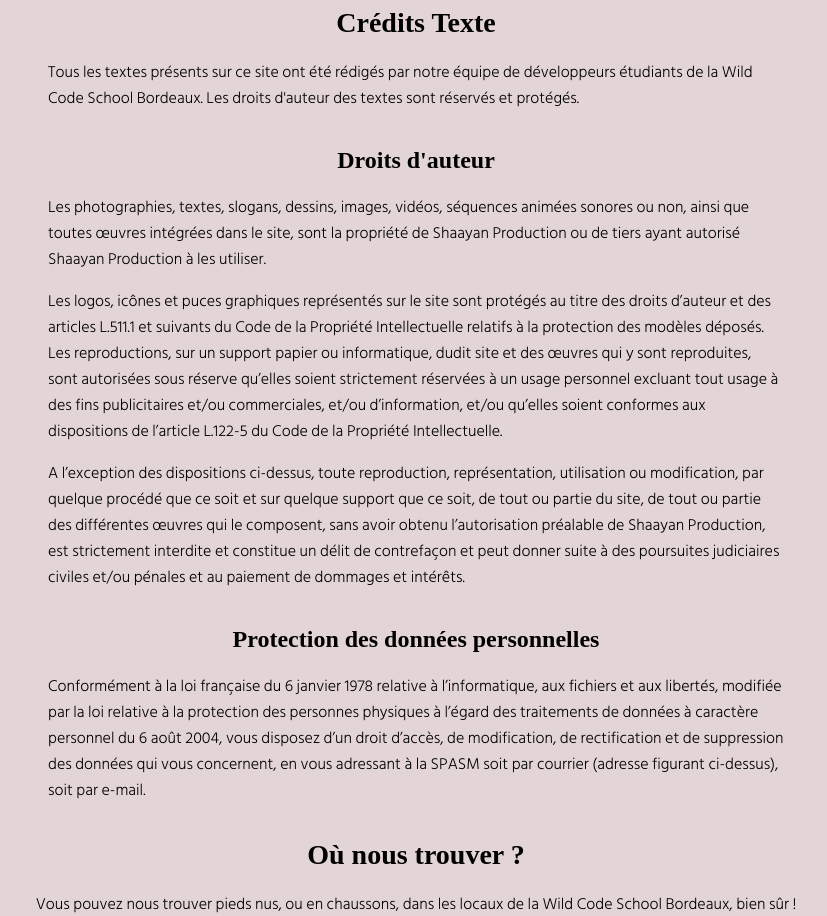
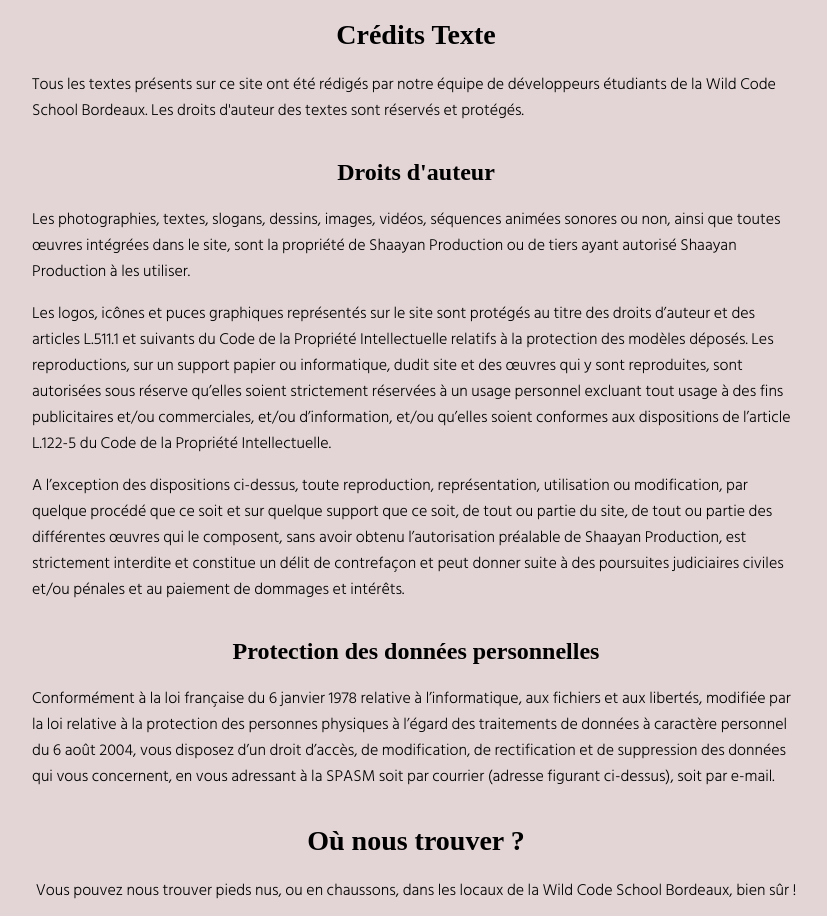
Before and after one commit to JulieRaymond/project1-trombi, a PHP site: page /credits.php in a window 1280 px wide. Shown: the part 594-1510 px from the top of the page, without its empty margins (224-1051 px from the left). Run offline with PHP 8.4, Linux system fonts and the light colour scheme; some web fonts are replaced.

Commit message:
:oups oublié de sauvegarder credits.php avant mon dernier commit ai ajouté le lien vers le livre d'or dans la navbar

```diff
--- a/credits.php
+++ b/credits.php
@@ -6,21 +6,21 @@ include "includes/php/_head.php";
 
 <main>
 
-    <div class="indexcontainer" id="contenair">
+    <div class="container credit-div" id="contenair">
         <div class="credits">
             <h1>Page Crédits</h1>
         </div>
-        <div class="logo credit-div">
+        <div class="logo">
             <h2>Logo</h2>
             <p>Le logo a été créé par notre talentueuse équipe de développeurs étudiants à la Wild Code School pour représenter notre promo de 15 élèves. Tous les droits d'auteur du logo sont réservés et protégés.</p>
             <img class="imgLogo" src="/asset/logos/logo-php.svg" alt="logo php" style="width:50%;">
         </div>
 
-        <div class="credits-text credit-div">
+        <div class="credits-text">
             <h2>Crédits Texte</h2>
             <p>Tous les textes présents sur ce site ont été rédigés par notre équipe de développeurs étudiants de la Wild Code School Bordeaux. Les droits d'auteur des textes sont réservés et protégés.</p>
         </div>
-        <div class="picturesRights credit-div">
+        <div class="picturesRights">
             <h3>Droits d'auteur</h3>
             <p>Les photographies, textes, slogans, dessins, images, vidéos, séquences animées sonores ou non, ainsi que toutes œuvres intégrées dans le site, sont la propriété de Shaayan Production ou de tiers ayant autorisé Shaayan Production à les utiliser.</p>
 
@@ -28,7 +28,7 @@ include "includes/php/_head.php";
 
             <p>A l’exception des dispositions ci-dessus, toute reproduction, représentation, utilisation ou modification, par quelque procédé que ce soit et sur quelque support que ce soit, de tout ou partie du site, de tout ou partie des différentes œuvres qui le composent, sans avoir obtenu l’autorisation préalable de Shaayan Production, est strictement interdite et constitue un délit de contrefaçon et peut donner suite à des poursuites judiciaires civiles et/ou pénales et au paiement de dommages et intérêts.</p>
         </div>
-        <div class="rgpd credit-div">
+        <div class="rgpd">
             <h3>Protection des données personnelles</h3>
             <p>Conformément à la loi française du 6 janvier 1978 relative à l’informatique, aux fichiers et aux libertés, modifiée par la loi relative à la protection des personnes physiques à l’égard des traitements de données à caractère personnel du 6 août 2004, vous disposez d’un droit d’accès, de modification, de rectification et de suppression des données qui vous concernent, en vous adressant à la SPASM soit par courrier (adresse figurant ci-dessus), soit par e-mail.</p>
         </div>
--- a/includes/css/credits.css
+++ b/includes/css/credits.css
@@ -3,7 +3,7 @@ body {
   padding: 0;
 }
 
-.indexcontainer {
+.container {
   display: flex;
   flex-wrap: wrap;
   flex-direction: column;
--- a/includes/php/_navbar.php
+++ b/includes/php/_navbar.php
@@ -9,6 +9,7 @@
             <a href="aboutus.php">A propos de nous</a>
             <a href="group.php">Groupe PHP</a>
             <a href="pagecontact.php">contact</a>
+            <a href="goldbook.php">Livre d'or</a>
         </div>
     </div>
 
```
